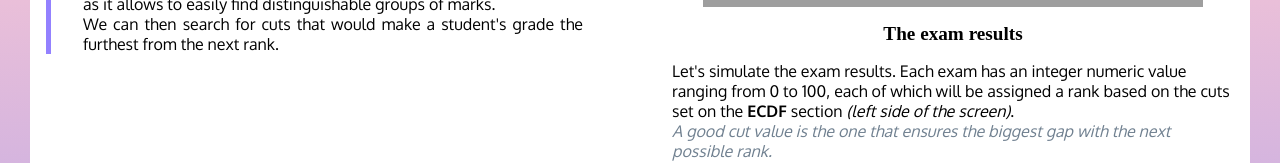
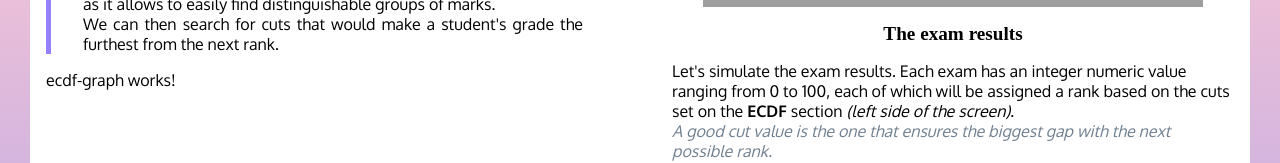
Before and after one commit to Janchorizo/sturdy-carnival, an Angular app: page / in a window 1280 px wide. Shown: the part 139-302 px from the top of the page. Built offline with nearby package versions, Linux system fonts and the light colour scheme; grey boxes are pictures that could not be loaded; a web font is replaced by a local one.

Commit message:
Create ecdf graph component.

```diff
--- a/src/app/app.module.ts
+++ b/src/app/app.module.ts
@@ -11,7 +11,8 @@ import { LiquidContainerComponent } from './liquid-container/liquid-container.co
 import { CdfSectionComponent } from './cdf-section/cdf-section.component';
 import { ExamsSectionComponent } from './exams-section/exams-section.component';
 import { ExamComponent } from './exam/exam.component';
-import { ExamEditorComponent } from './exam-editor/exam-editor.component'
+import { ExamEditorComponent } from './exam-editor/exam-editor.component';
+import { EcdfGraphComponent } from './ecdf-graph/ecdf-graph.component'
 
 const store = createStore(appReducer);
 
@@ -23,7 +24,8 @@ const store = createStore(appReducer);
     CdfSectionComponent,
     ExamsSectionComponent,
     ExamComponent,
-    ExamEditorComponent
+    ExamEditorComponent,
+    EcdfGraphComponent
   ],
   imports: [
     BrowserModule
--- a/src/app/cdf-section/cdf-section.component.html
+++ b/src/app/cdf-section/cdf-section.component.html
@@ -9,4 +9,5 @@
         We can then search for cuts that would make a student's grade
         the furthest from the next rank.
     </p>
+    <app-ecdf-graph></app-ecdf-graph>
 </section>
--- /dev/null
+++ b/src/app/ecdf-graph/ecdf-graph.component.html
@@ -0,0 +1 @@
+<p>ecdf-graph works!</p>
--- /dev/null
+++ b/src/app/ecdf-graph/ecdf-graph.component.ts
@@ -0,0 +1,15 @@
+import { Component, OnInit } from '@angular/core';
+
+@Component({
+  selector: 'app-ecdf-graph',
+  templateUrl: './ecdf-graph.component.html',
+  styleUrls: ['./ecdf-graph.component.css']
+})
+export class EcdfGraphComponent implements OnInit {
+
+  constructor() { }
+
+  ngOnInit(): void {
+  }
+
+}
```
Also changed, not shown: src/app/ecdf-graph/ecdf-graph.component.css (added), 1 other file (tests, documents, lock files or other folders).
